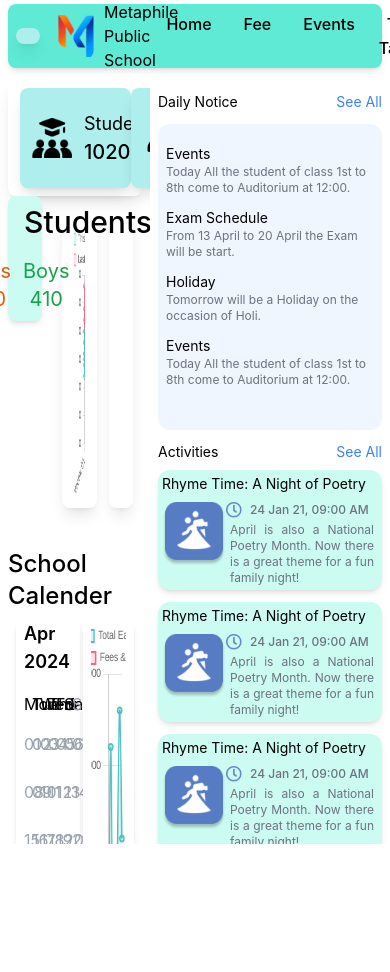
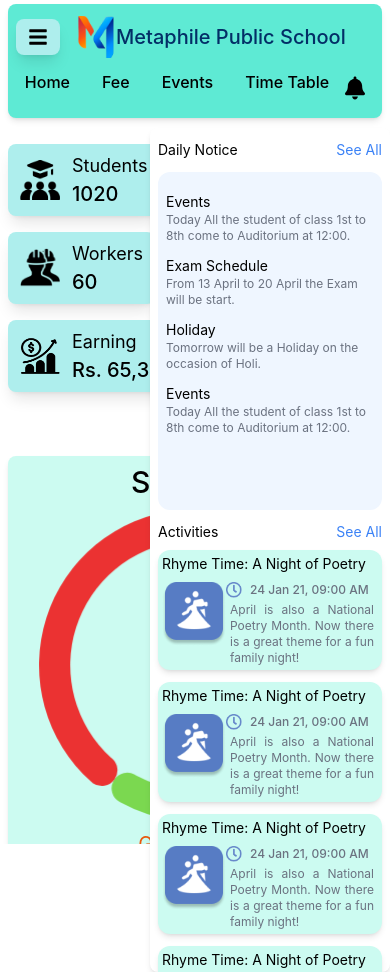
Before and after one commit to TheMetaphile/ERP, a React (Vite) app: page /Admin-Dashboard in a window 390 px wide. Before the commit the page ends 844 px from the top, so only its background shows below. Built offline with nearby package versions, Linux system fonts and the light colour scheme.

Commit message:
admin dashboard responsiveness fixed

```diff
--- a/src/AdminComponents/Dashboard.jsx
+++ b/src/AdminComponents/Dashboard.jsx
@@ -10,20 +10,25 @@ export default function AdminDashboard() {
 const toggleDrawer = () => {
   setIsDrawerOpen(!isDrawerOpen);
 };
+const [isEndDrawerOpen, setIsEndDrawerOpen] = useState(true);
+
+  const toggleEndDrawer = () => {
+    setIsEndDrawerOpen(!isEndDrawerOpen);
+  };
 return (
   <div className="w-screen h-screen overflow-x-auto  no-scrollbar ">
-  <div className="fixed top-0 left-0 w-full px-2">
-  <AdminNavbar onDrawerToggle={toggleDrawer} />
+  <div className="fixed top-0 left-0 w-full px-2 z-10">
+  <AdminNavbar onDrawerToggle={toggleDrawer} onEndDrawerToggle={toggleEndDrawer}/>
   </div>
 
-  <div className="flex flex-grow h-screen pt-20">
-    <div className={`flex-shrink-0 transition-all duration-300 ${isDrawerOpen ? 'w-60 h-full' : 'w-0'} overflow-y-auto no-scrollbar`}>
+  <div className="flex flex-grow h-screen pt-20 mobile:max-tablet:pt-32">
+    <div className={`mobile:max-tablet:absolute flex-shrink-0 transition-all duration-300 ${isDrawerOpen ? 'w-60 h-full' : 'w-0'} overflow-y-auto no-scrollbar`}>
       <AdminDrawer isOpen={isDrawerOpen} />
     </div>
     <div className="flex-grow  overflow-y-auto no-scrollbar ">
       <Outlet />
     </div>
-    <div className="flex-shrink-0 w-60 h-full">
+    <div className={`mobile:max-tablet:absolute mobile:max-tablet:right-0 rounded-lg shadow-md flex-shrink-0 bg-white transition-all duration-300 ${isEndDrawerOpen ? 'w-60 h-full' : 'w-0'} overflow-y-auto no-scrollbar`}>
     <AdminEnddrawer />
     </div>
   </div>
--- a/src/AdminComponents/Home/Home.jsx
+++ b/src/AdminComponents/Home/Home.jsx
@@ -12,31 +12,32 @@ import TotalStudentTile from "./utils/TotalStudentTile";
 export default function AdminHome() {
     return (
         <div className=" overflow-y-auto items-start mb-2 px-2  no-scrollbar">
+
             <Summary />
-            <div className="flex flex-grow justify-between h-80 ">
-                <div className="flex w-full h-full">
-                    <div className="w-3/12 h-full">
+            <div className="flex flex-grow justify-between tablet:h-80 mb-20 mt-16">
+                <div className="flex w-full h-full mobile:max-tablet:flex-col">
+                    <div className="w-3/12  mobile:max-tablet:w-full">
                         <TotalStudentTile />
                     </div>
-                    <div className="w-5/12  py-2">
+                    <div className="w-5/12 py-2 mobile:max-tablet:w-full h-60">
                         <SchoolPerformanceChart />
                     </div>
-                    <div className="w-4/12 py-2">
+                    <div className="w-4/12 py-2 mobile:max-tablet:w-full">
                         <ExpensesChart />
                     </div>
                 </div>
             </div>
-            <h1 className="text-2xl font-medium mt-8">School Calender</h1>
-            <div className="flex flex-grow justify-between">
-                <div className="flex w-2/4">
+            <h1 className="text-2xl font-medium mt-40">School Calender</h1>
+            <div className="flex flex-grow justify-between mobile:max-tablet:flex-col">
+                <div className="flex w-2/4 mobile:max-tablet:w-full">
                     <HomeCalendar />
                 </div>
-                <div className="flex w-2/4">
+                <div className="flex w-2/4 mobile:max-tablet:w-full">
                     <EarningsChart />
                 </div>
             </div>
             <h1 className="text-2xl font-medium mt-8">Teachers Details</h1>
-            <div className="flex flex-row w-full mt-4 justify-center">
+            <div className="flex flex-row w-full mt-4 justify-center mobile:max-tablet:flex-col gap-4">
                 <div className="w-full rounded-lg shadow-md border-2 border-black">
                     <Header headings={['Name', 'Subject', 'Qualification', 'Sallery', 'Performance']} />
                     <Middle values={['Abhishek', 'Math', 'B.Tech', 'Rs. 10,000', 'Good']} />
@@ -58,7 +59,7 @@ export default function AdminHome() {
             </div>
 
             <h1 className="text-2xl font-medium mt-8">Topper Students</h1>
-            <div className="flex flex-row w-full mt-4 justify-center">
+            <div className="flex flex-row w-full mt-4 justify-center mobile:max-tablet:flex-col gap-4">
                 <div className="w-full rounded-lg shadow-md border-2 border-black">
                     <Header headings={['Name', 'ID', 'Class', 'Rank']} />
                     <TopperMiddle values={['Abhishek', '87482', 'VII-A', 'First']} />
--- a/src/AdminComponents/Home/utils/StudentsPerformance.jsx
+++ b/src/AdminComponents/Home/utils/StudentsPerformance.jsx
@@ -53,7 +53,7 @@ const SchoolPerformanceChart = () => {
     };
   }, []);
 
-  return <div className=' h-full'><canvas ref={chartRef}  className='flex-grow rounded-lg mt-3 shadow-lg px-3 py-2 ml-5 ' /></div>;
+  return <div className='h-full'><canvas ref={chartRef}  className='flex-grow rounded-lg mt-3 shadow-lg px-3 py-2 ml-5 ' /></div>;
 };
 
 export default SchoolPerformanceChart;
--- a/src/AdminComponents/Home/utils/Summary.jsx
+++ b/src/AdminComponents/Home/utils/Summary.jsx
@@ -6,7 +6,7 @@ import events from './../../../assets/events.png'
 import earning from './../../../assets/earning.png'
 export default function Summary(){
     return (
-        <div className="flex w-full justify-between rounded-lg shadow-lg bg-white px-3 py-2 ">
+        <div className="flex flex-wrap rounded-lg mt-4 mb-4 gap-4">
             <SummaryTile img={students} title='Students' value='1020'/>
             <SummaryTile img={teachers} title='Teachers' value='250'/>
             <SummaryTile img={workers} title='Workers' value='60'/>
--- a/src/AdminComponents/Home/utils/SummaryTile.jsx
+++ b/src/AdminComponents/Home/utils/SummaryTile.jsx
@@ -1,10 +1,10 @@
 export default function SummaryTile(props){
     return (
-        <div className="flex w-fit rounded-lg shadow-lg px-3 py-2 items-center bg-secondary">
+        <div className="flex md:w-fit rounded-lg shadow-lg px-3 py-2 items-center bg-secondary">
             <img src={props.img} alt="img" className="h-10 w-10 mr-3"/>
             <div>
                 <h3 className="text-lg">{props.title}</h3>
-                <h1 className="text-xl font-medium">{props.value}</h1>
+                <h1 className="text-xl font-medium break-all">{props.value}</h1>
             </div>
         </div>
     )
--- a/src/AdminComponents/Home/utils/TeachersDetails/LeftCard/Header.jsx
+++ b/src/AdminComponents/Home/utils/TeachersDetails/LeftCard/Header.jsx
@@ -1,8 +1,8 @@
 export default function Header(props){
     return (
-        <div className="flex w-full justify-between py-2 px-4 bg-bg_blue h-fit rounded-t-lg border-b-2 border-black">
+        <div className="flex w-full justify-between py-2 px-2 bg-bg_blue h-fit rounded-t-lg border-b-2 border-black gap-2">
             {props.headings.map((heading) => (
-            <h1 className="w-28 text-lg font-medium">
+            <h1 className="w-28 text-lg font-medium mobile:max-tablet:text-sm mobile:max-tablet:font-sm">
                 {heading}
             </h1>
           ))}
--- a/src/AdminComponents/Home/utils/TeachersDetails/LeftCard/Middle.jsx
+++ b/src/AdminComponents/Home/utils/TeachersDetails/LeftCard/Middle.jsx
@@ -1,6 +1,6 @@
 export default function Middle(props) {
     return (
-        <div className="flex w-full justify-between py-2 px-4  h-fit rounded-t-lg border-b-2 border-gray-300">
+        <div className="flex w-full justify-between py-2 px-2  h-fit rounded-t-lg border-b-2 border-gray-300 gap-2">
             {props.values.map((value, index) => (
                 index === props.values.length - 1
                     ?
--- a/src/AdminComponents/Home/utils/TopperStudent/Middle.jsx
+++ b/src/AdminComponents/Home/utils/TopperStudent/Middle.jsx
@@ -1,6 +1,6 @@
 export default function TopperMiddle(props) {
     return (
-        <div className="flex w-full justify-between py-2 px-4  h-fit rounded-t-lg border-b-2 border-gray-300">
+        <div className="flex w-full justify-between py-2 px-2  h-fit rounded-t-lg border-b-2 border-gray-300">
             {props.values.map((value,) => (
 
                     <h1 className="w-28">
--- a/src/AdminComponents/navbar/navbar.jsx
+++ b/src/AdminComponents/navbar/navbar.jsx
@@ -2,28 +2,32 @@ import React from 'react';
 import logo from './../../assets/metaphile_logo.png';
 import { Link } from 'react-router-dom';
 import { FaBars } from 'react-icons/fa';
-export default function AdminNavbar({onDrawerToggle}) {
+import { FaBell } from 'react-icons/fa';
+export default function AdminNavbar({onDrawerToggle,onEndDrawerToggle}) {
 
   return (
-    <div className="flex flex-grow h-16 mt-1 px-2 py-3 mb-2 items-center justify-between bg-teal-300 rounded-lg shadow-md">
-      <div className="flex items-center">
+    <div className="flex flex-grow mobile:max-tablet:flex-col h-full mt-1 px-2 py-3 mb-2 items-center justify-between bg-teal-300 rounded-lg shadow-md">
+      <div className="flex items-center mobile:max-tablet:w-full mobile:max-tablet:mb-3">
       <FaBars onClick={onDrawerToggle} className='w-11 h-fit mr-4 px-3 py-2 rounded-lg bg-secondary shadow-lg' />
         <img src={logo} alt="Metaphile Public School" className="w-10" />
-        <span className="text-black ml-2">Metaphile Public School</span>
+        <span className="tablet:text-xl font-medium text-text_blue mobile:text-xl">Metaphile Public School</span>
       </div>
       <nav>
         <ul className="flex min-w-full">
-          <li className="mr-4">
-            <Link to="/dashboard/home" className="text-black font-medium hover:bg-blue-500 hover:text-white px-2 py-1 rounded-lg">Home</Link>
+        <li className="mr-4">
+            <Link to="/Student-Dashboard/home" className="text-black font-medium hover:bg-blue-500 hover:text-white px-2 py-1 rounded-lg">Home</Link>
           </li>
           <li className="mr-4">
-            <Link to="/dashboard/fee-due" className="text-black font-medium hover:bg-blue-500 hover:text-white px-2 py-1 rounded-lg">Fee</Link>
+            <Link to="/Student-Dashboard/fee-due" className="text-black font-medium hover:bg-blue-500 hover:text-white px-2 py-1 rounded-lg">Fee</Link>
           </li>
           <li className="mr-4">
-            <Link to="/dashboard/events" className="text-black font-medium hover:bg-blue-500 hover:text-white px-2 py-1 rounded-lg">Events</Link>
+            <Link to="/Student-Dashboard/events" className="text-black font-medium hover:bg-blue-500 hover:text-white px-2 py-1 rounded-lg">Events</Link>
           </li>
           <li>
-            <Link to="/dashboard/timetable" className="text-black font-medium hover:bg-blue-500 hover:text-white px-2 py-1 rounded-lg">Time Table</Link>
+            <Link to="/Student-Dashboard/timetable" className="text-black font-medium hover:bg-blue-500 hover:text-white px-2 py-1 rounded-lg">Time Table</Link>
+          </li>
+          <li>
+            <FaBell onClick={onEndDrawerToggle} className="text-black font-medium hover:bg-blue-500 hover:text-white px-2 py-1 mobile:max-tablet:w-9 mobile:max-tablet:h-9 rounded-lg" />
           </li>
         </ul>
       </nav>
```
